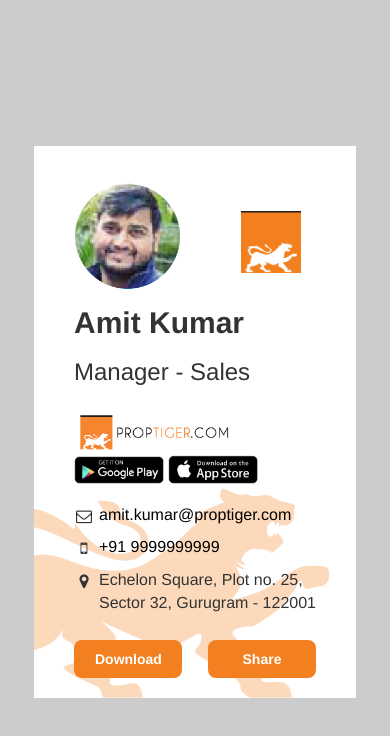
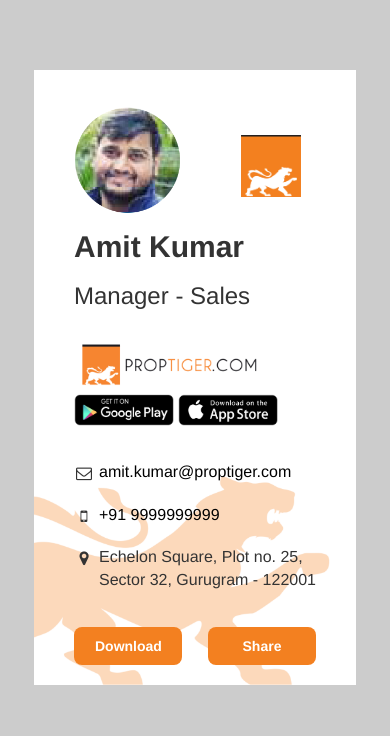
Before and after one commit to praveenkumar62/sales-proptiger, a plain HTML site: page index.html in a window 390 px wide. Drawn offline with nearby package versions, Linux system fonts and the light colour scheme.

Commit message:
22-july-2020-1

```diff
--- a/index.html
+++ b/index.html
@@ -69,35 +69,35 @@
             z-index: -1;
         }
         @media (max-width: 767px) {
+            .profile-pic {
+                margin: -5px 0 0 -25px;
+                width:170px;
+            }
             .business-images img {
-                width: 170px;
+                width: 200px;
                 display: block;
-                height: 50px;
+                height: 65px;
                 object-fit: cover;
+            }
+            .stores img {
+                width: 100px !important;
             }
             .custom-panel {
                 padding: 20px 40px;
+                margin-top: 70px;
             }
             .container {
                 padding-right: 0px;
                 padding-left: 0px;
             }
-            .body {
-                overflow: hidden;
+            body {
+                background: #ccc;
+                align-items: initial;
             }
-            /* body {
-                background: #fff;
-                box-sizing: border-box;
-                overflow: hidden;
+            .social p {
+                margin: 20px 0;
             }
-            .custom-panel {
-                background: transparent;
-                padding: 5px 40px;
-            }
-            .container-mobile {
-                padding: 0;
-                margin: 0;
-            } */
+
         }
     </style>
 </head>
@@ -167,7 +167,7 @@
                             <img src="./proptiger.png" alt="Proptiger" />
                         </div>
                     </div>
-                    <div style="margin-bottom: 20px;">
+                    <div style="margin-bottom: 35px;" class="stores">
                         <img src="./google-play.png" style="width:90px;" alt="Google play" />
                         <img src="./app-store.png" style="width:90px;" alt="App Store" />
                     </div>
```
